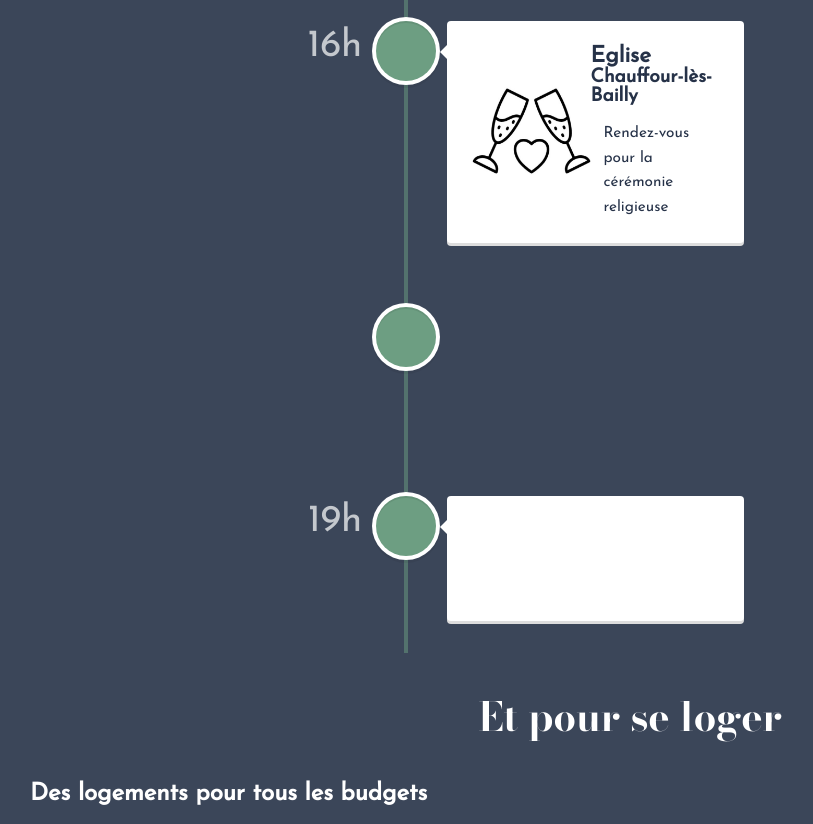
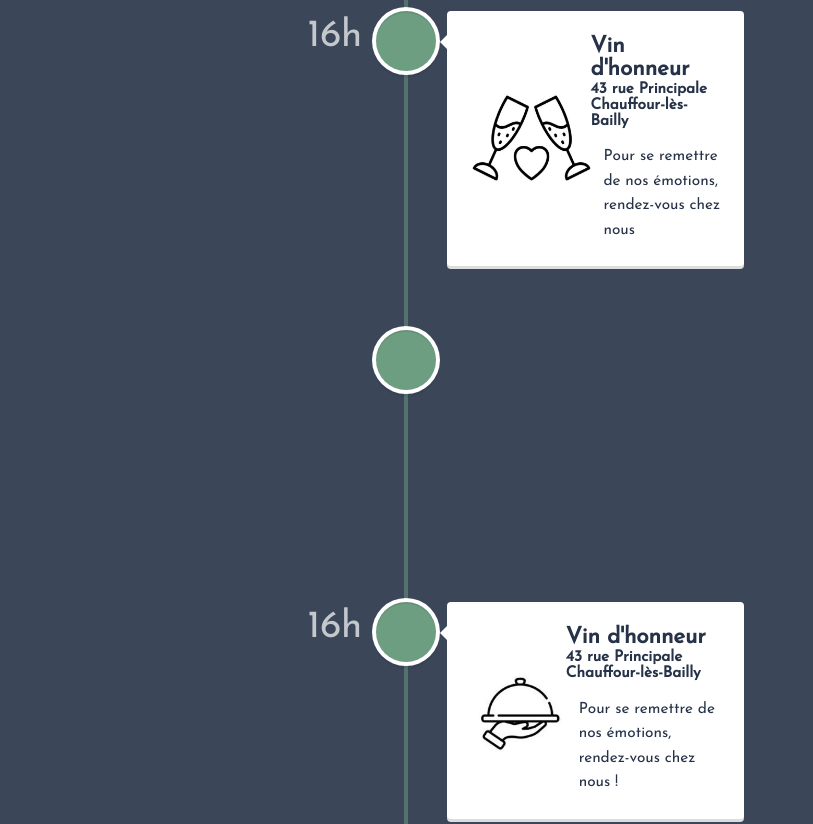
Before and after one commit to tatiana-sthl/wedding, a Next.js app: page / in a window 1280 px wide. Shown: the part 1280-2104 px from the top of the page, without its empty margins (234-1047 px from the left). Built offline with nearby package versions, Linux system fonts and the light colour scheme.

Commit message:
icon timeline style ok, work on text

```diff
--- a/src/app/components/timeline.js
+++ b/src/app/components/timeline.js
@@ -49,39 +49,57 @@ const Timeline = () => {
             height={100}
           />
           <div className={styles.divTimeline2}>
-            <h3 className="vertical-timeline-element-title">Eglise</h3>
-            <h4 className="vertical-timeline-element-subtitle">Chauffour-lès-Bailly</h4>
+            <h3 className="vertical-timeline-element-title">Vin d'honneur</h3>
+            <h4 className="vertical-timeline-element-subtitle">43 rue Principale Chauffour-lès-Bailly</h4>
             <p className={styles.pTimeline}>
-              Rendez-vous pour la cérémonie religieuse
+              Pour se remettre de nos émotions, rendez-vous chez nous
             </p>
           </div>
         </div>
       </VerticalTimelineElement>
       <VerticalTimelineElement
         className="vertical-timeline-element--work"
-        date="18h"
+        date="16h"
         dateClassName={styles.verticaltimelineelementdate}
         iconStyle={{ background: 'rgb(109, 158, 130, 1)', color: '#fff' }}
-
       >
-        <h3 className="vertical-timeline-element-title">Web Designer</h3>
-        <h4 className="vertical-timeline-element-subtitle">Los Angeles, CA</h4>
-        <p>
-          User Experience, Visual Design
-        </p>
+        <div className={styles.divTimeline}>
+          <Image
+            src='/img/trajet.jpg'
+            alt="trajet"
+            width={140}
+            height={120}
+          />
+          <div className={styles.divTimeline2}>
+            <h3 className="vertical-timeline-element-title">Départ</h3>
+            <h4 className="vertical-timeline-element-subtitle">Ferme de Varencey 52120 Laferté s/ Aube</h4>
+            <p className={styles.pTimeline}>
+              En route pour le repas... et la soirée !
+            </p>
+          </div>
+        </div>
       </VerticalTimelineElement>
       <VerticalTimelineElement
         className="vertical-timeline-element--work"
-        date="19h"
+        date="16h"
         dateClassName={styles.verticaltimelineelementdate}
         iconStyle={{ background: 'rgb(109, 158, 130, 1)', color: '#fff' }}
-
       >
-        <h3 className="vertical-timeline-element-title">Web Designer</h3>
-        <h4 className="vertical-timeline-element-subtitle">San Francisco, CA</h4>
-        <p>
-          User Experience, Visual Design
-        </p>
+        <div className={styles.divTimeline}>
+          <Image
+            src='/img/repas.jpg'
+            alt="vin d'honneur"
+            width={120}
+            height={100}
+          />
+          <div className={styles.divTimeline2}>
+            <h3 className="vertical-timeline-element-title">Vin d'honneur</h3>
+            <h4 className="vertical-timeline-element-subtitle">43 rue Principale Chauffour-lès-Bailly</h4>
+            <p className={styles.pTimeline}>
+              Pour se remettre de nos émotions, rendez-vous chez nous !
+            </p>
+          </div>
+        </div>
       </VerticalTimelineElement>
     </VerticalTimeline>
   );
--- a/src/app/page.module.css
+++ b/src/app/page.module.css
@@ -156,6 +156,12 @@
   color: #263248;
 }
 
+.divTimeline2 h4{
+  align-self: center;
+  font-size: 1.2vw;
+  color: #263248;
+}
+
 .pTimeline {
   font-size: 1.2vw!important;
   padding-left: 1vw;
```
Also changed, not shown: public/img/repas.jpg (added), public/img/trajet.jpg (added).
